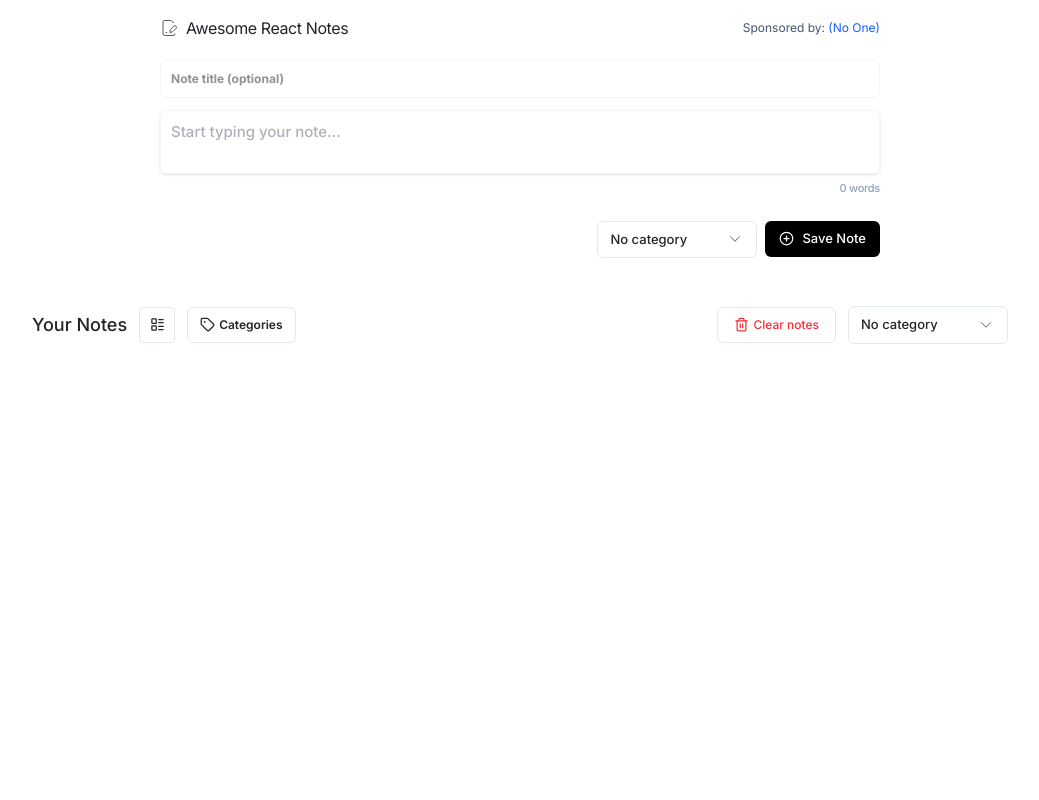
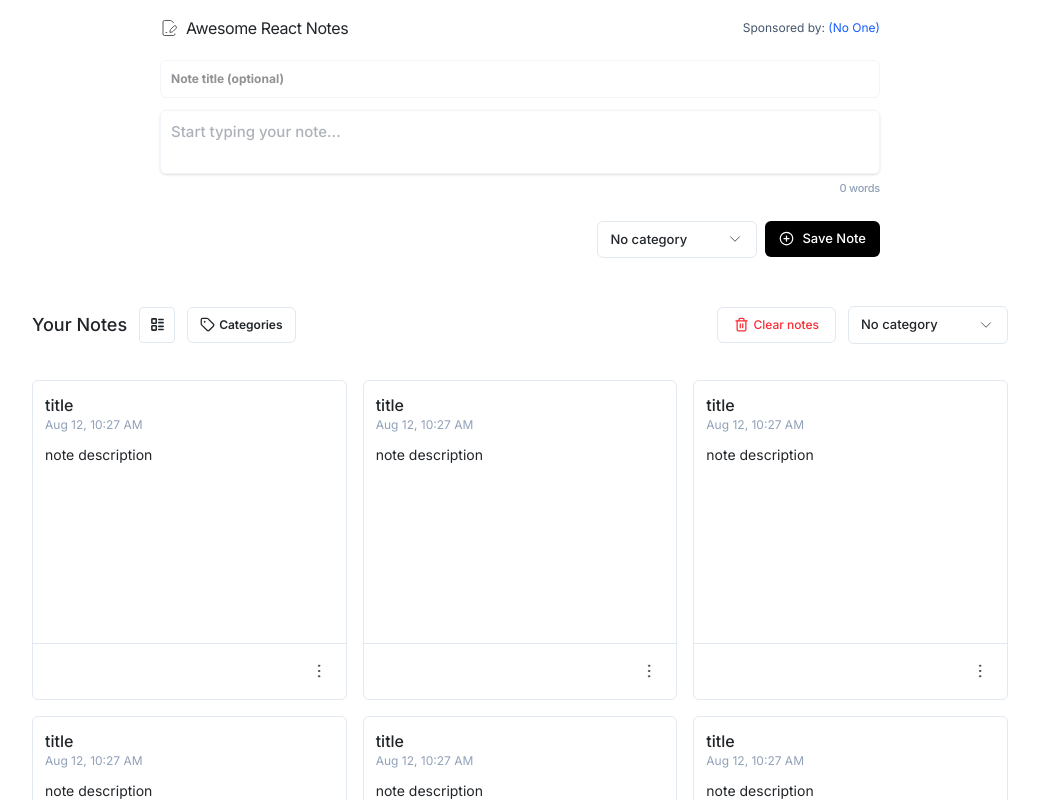
Before and after one commit to dev-rajm/awesome-todo-app, a React (Vite) app: page / in a window 1280 px wide. Shown: the top 800 px of the page, without its empty margins (120-1159 px from the left). Built offline with nearby package versions, Linux system fonts and the light colour scheme.

Commit message:
Added Notes Card Component

```diff
--- a/src/components/Body.jsx
+++ b/src/components/Body.jsx
@@ -1,5 +1,6 @@
 import { CirclePlus, LayoutList, Tag, Trash2 } from "lucide-react";
 import Dropdown from "./Dropdown";
+import Card from "./Card";
 
 const Body = () => {
   return (
@@ -42,7 +43,7 @@ const Body = () => {
           <div className="flex space-x-3 items-center">
             <h2 className="text-lg font-medium">Your Notes</h2>
             <div className="border border-slate-200 size-9 rounded flex justify-center items-center">
-              <LayoutList size={15} strokeWidth={2} />
+              <LayoutList size={15} strokeWidth={2.5} />
             </div>
             <div className="flex items-center rounded-md border border-slate-200 h-9 px-3 space-x-1">
               <Tag size={15} strokeWidth={2} />
@@ -57,6 +58,16 @@ const Body = () => {
             <Dropdown />
           </div>
         </div>
+        <div className="notes-list my-9 grid grid-cols-3 gap-4">
+          <Card />
+          <Card />
+          <Card />
+          <Card />
+          <Card />
+          <Card />
+          <Card />
+          <Card />
+        </div>
       </div>
     </main>
   );
--- /dev/null
+++ b/src/components/Card.jsx
@@ -0,0 +1,22 @@
+import { EllipsisVertical } from "lucide-react";
+
+const Card = () => {
+  return (
+    <div className="card relative border border-slate-200 rounded-md p-3 h-full min-h-80">
+      <div className="card-title mb-3">
+        <p className="font-medium">title</p>
+        <p className="text-slate-400 text-xs">Aug 12, 10:27 AM</p>
+      </div>
+      <div className="card-body">
+        <p className="text-sm">note description</p>
+      </div>
+      <div className="card-footer flex justify-end items-center absolute h-14 border-t border-t-slate-200 bottom-0 left-0 right-0">
+        <span className="hover:bg-slate-100 mr-3 p-1.5 rounded">
+          <EllipsisVertical size={18} strokeWidth={1} />
+        </span>
+      </div>
+    </div>
+  );
+};
+
+export default Card;
```
